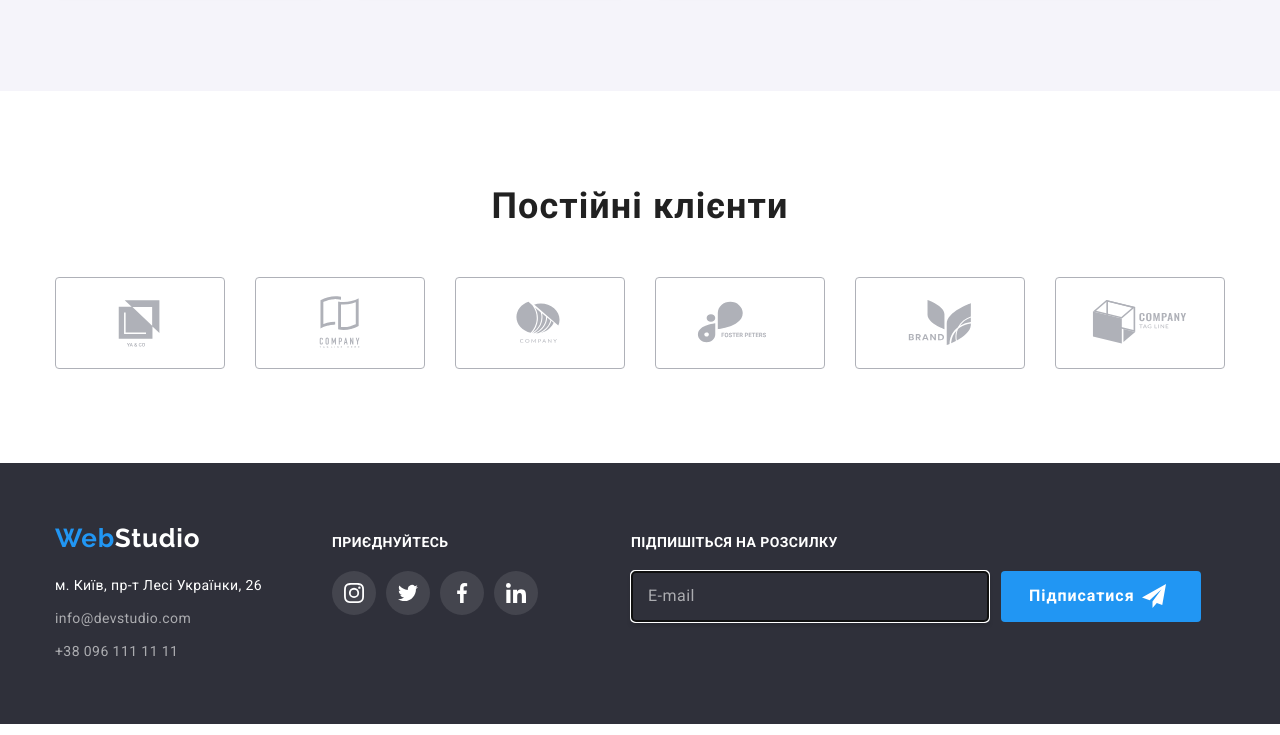
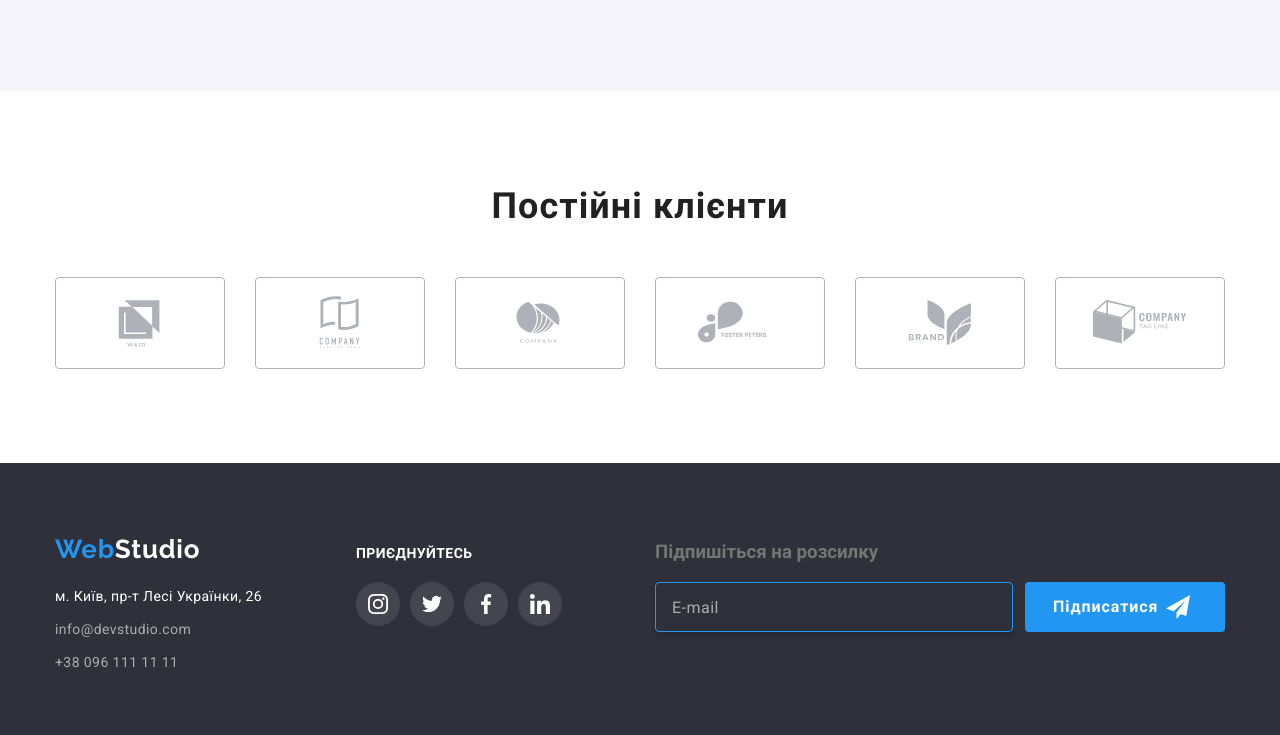
Before and after one commit to Dmytro-coder/goit-markup-hw-06, a plain HTML site: page index.html in a window 1280 px wide. Shown: the part 2215-2950 px from the top of the page. Drawn offline with nearby package versions, Linux system fonts and the light colour scheme.

Commit message:
Update styles.css

```diff
--- a/css/styles.css
+++ b/css/styles.css
@@ -392,6 +392,7 @@
 }
 .footer-contact-container {
   margin-right: 70px;
+  width: 231px;
 }
 .address-item {
   margin-top: 20px;
@@ -660,7 +661,7 @@
 .footer-subscription-container {
   width: 570px;
 }
-.subscription-link-title {
+.subscription-title {
   font-style: normal;
   font-weight: 700;
   font-size: 14px;
@@ -675,8 +676,8 @@
   display: flex;
 }
 .send input {
-  min-width: 358px;
-  min-height: 50px;
+  width: 358px;
+  height: 50px;
   margin: 0;
   padding: 15px 16px;
   color: rgba(255, 255, 255, 0.6);
@@ -688,6 +689,7 @@
 }
 .send input:hover,
 .send input:focus {
+  outline: none;
   border-color: var(--accent-color);
   box-shadow: 0px 4px 4px rgba(0, 0, 0, 0.15);
 }
@@ -700,15 +702,17 @@
 }
 
 .footer-button {
-  display: flex;
+  display: inline-flex;
   justify-content: center;
+  align-items: center;
 
   background-color: var(--accent-color);
   border: transparent;
   border-radius: 4px;
   padding: 10px 28px;
   margin-left: 12px;
-  min-width: 200px;
+  width: 200px;
+  height: 50px;
 
   color: var(--primery-white-color);
   font-weight: 700;
```
